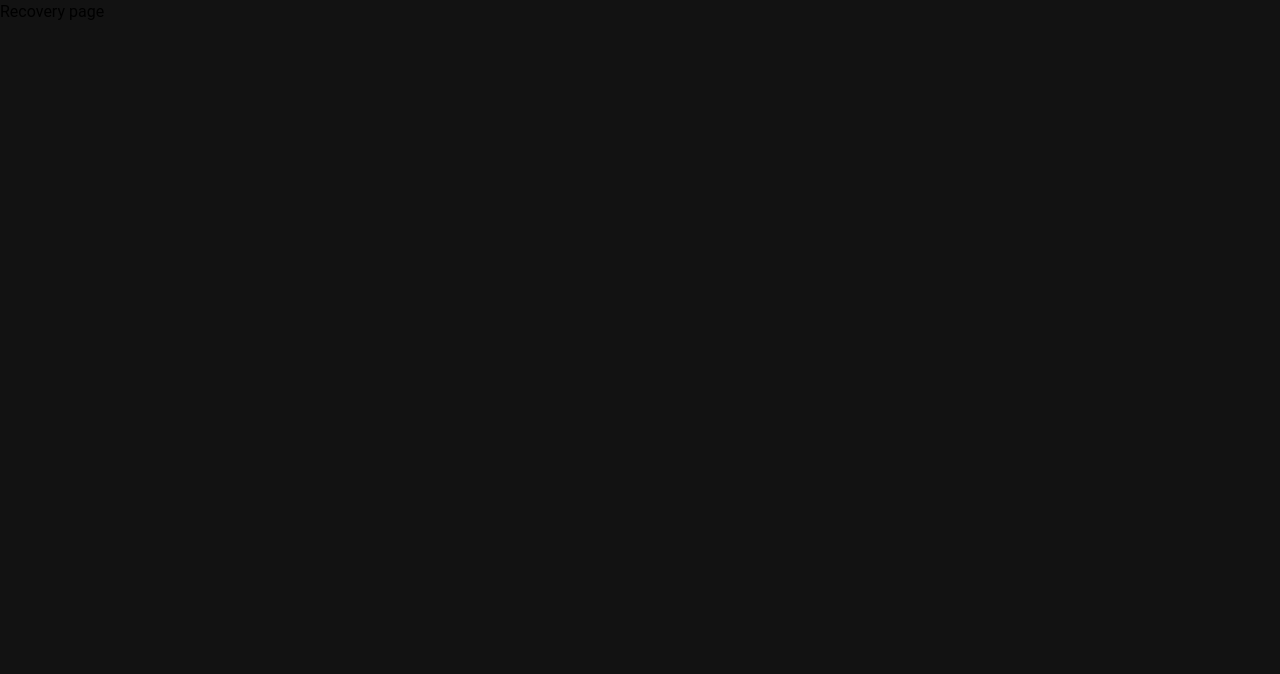
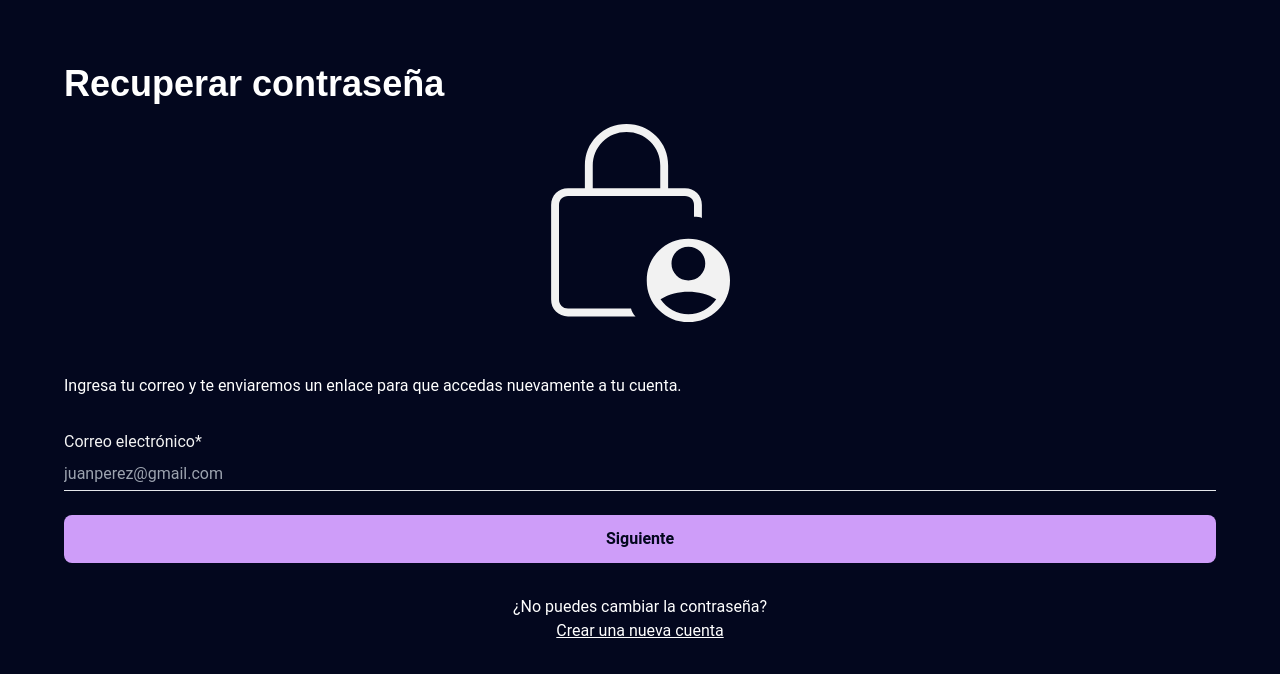
Before and after one commit to igrowker/i004-crewland-front, a Next.js app: page /auth/recovery in a window 1280 px wide. Shown: the top 674 px of the page. Built offline with nearby package versions, Linux system fonts and the light colour scheme.

Commit message:
feat recovery page

```diff
--- a/src/app/auth/recovery/page.tsx
+++ b/src/app/auth/recovery/page.tsx
@@ -1,5 +1,54 @@
+import ReusableInput from '@/components/elements/Inputs/ReusableInput'
+import Title from '@/components/elements/Titles/Title'
+import Image from 'next/image'
+
 export default function RecoveryPage() {
   return (
-    <h1>Recovery page</h1>
-  );
+    <section className='bg-background min-h-screen p-16'>
+      <div className='flex flex-col items-start gap-5 mb-8'>
+        <Title
+          text='Recuperar contraseña'
+          size='large'
+          weight='extrabold'
+          className='text-white'
+        />
+
+        <div className='flex justify-center w-full'>
+          <Image
+            src='/recovery_password_lock.svg'
+            alt='Recovery password'
+            width={180}
+            height={180}
+            priority
+          />
+        </div>
+
+        <p className='text-white mt-8'>
+          Ingresa tu correo y te enviaremos un enlace para que accedas
+          nuevamente a tu cuenta.
+        </p>
+      </div>
+
+      <form className='flex flex-col gap-6'>
+        <ReusableInput
+          type='email'
+          label='Correo electrónico'
+          placeholder='juanperez@gmail.com'
+        />
+        <button
+          type='submit'
+          className='text-center bg-primary text-background rounded-lg py-3 font-bold'
+        >
+          Siguiente
+        </button>
+      </form>
+
+      <div className='flex flex-col items-center justify-center mt-8'>
+        <p className='text-white'>¿No puedes cambiar la contraseña?</p>
+        <span className='text-white underline cursor-pointer'>
+          Crear una nueva cuenta
+        </span>
+      </div>
+    </section>
+  )
 }
```
